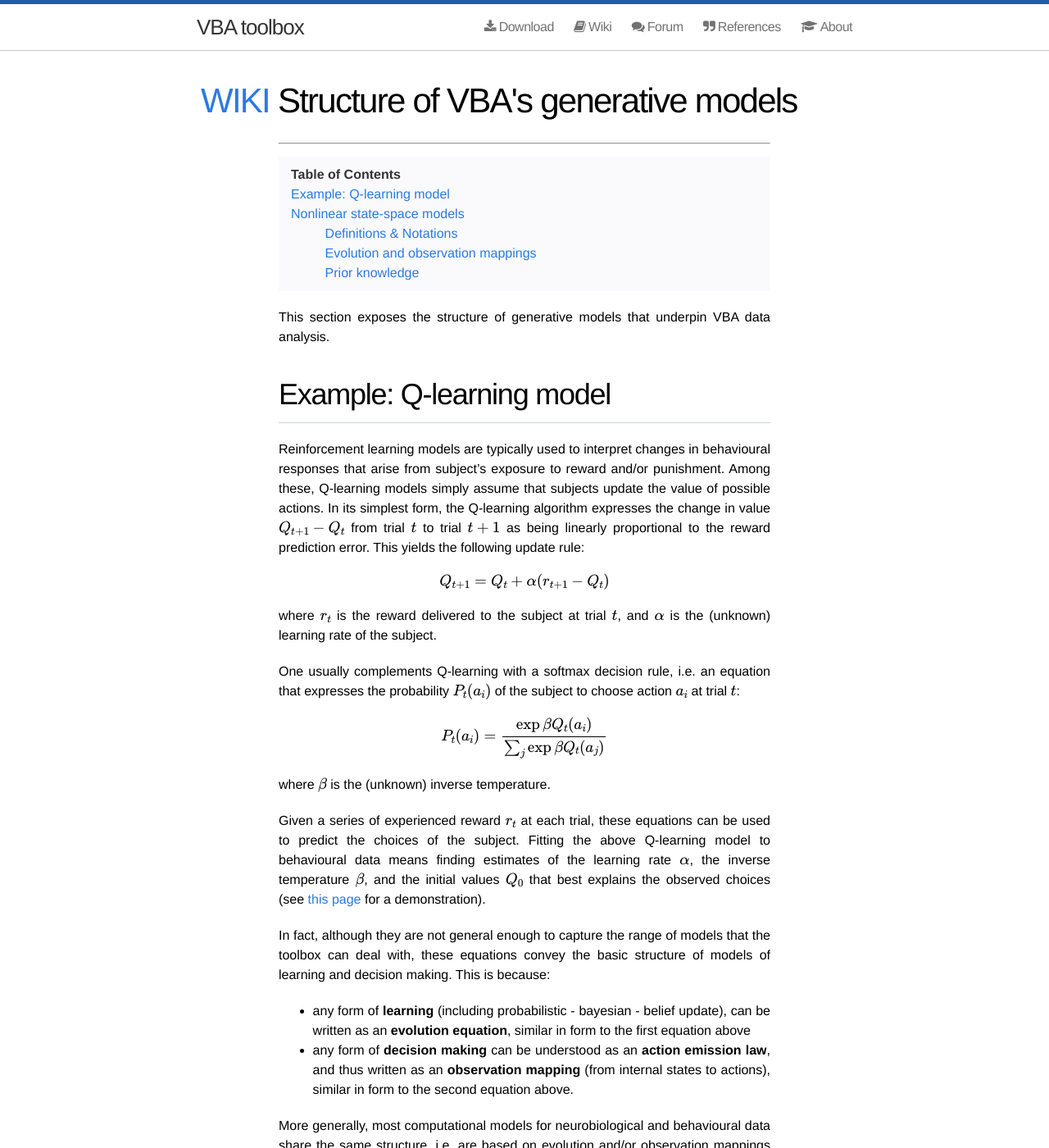
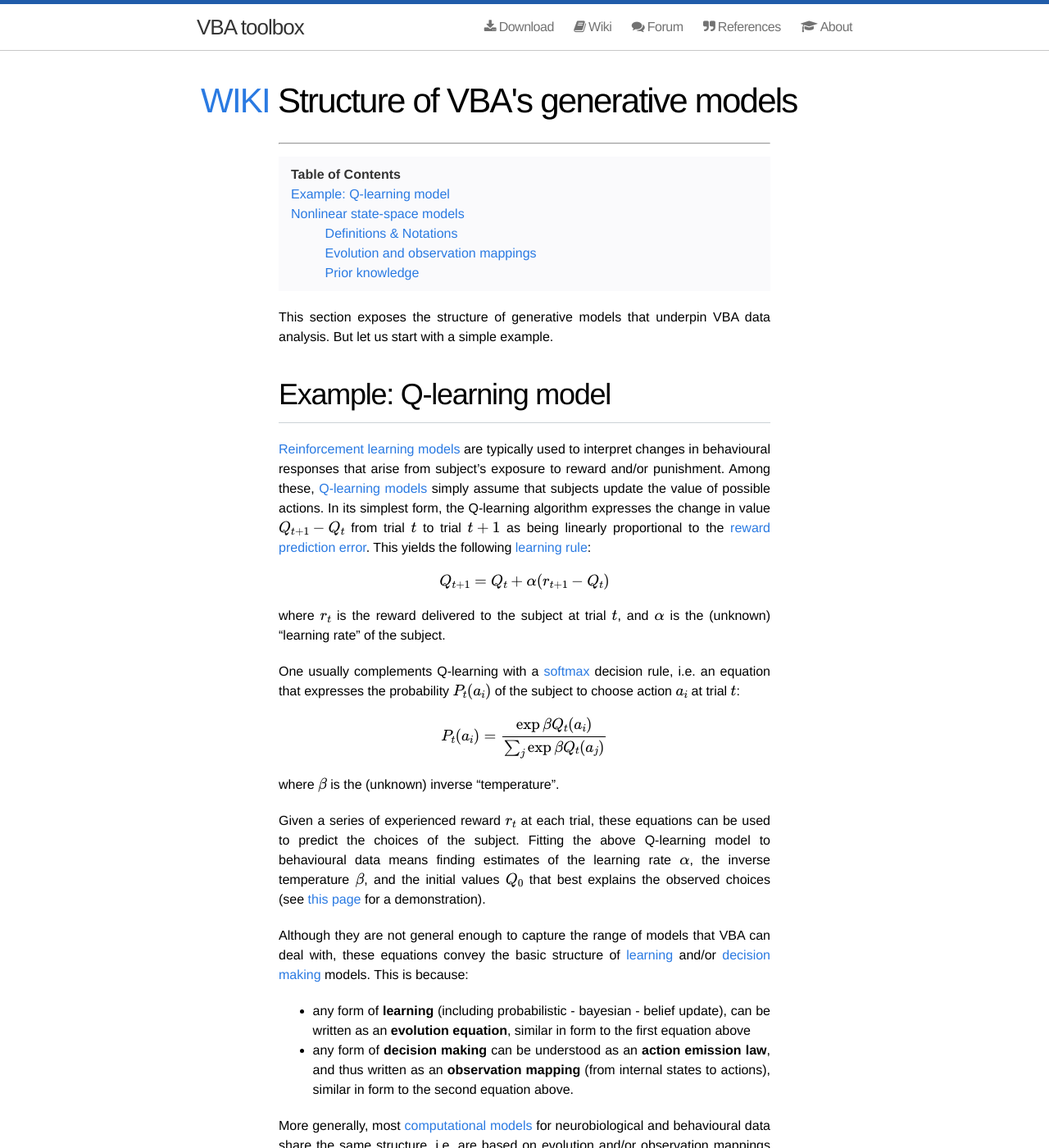
Before and after one commit to MBB-team/VBA-toolbox, a Jekyll site: the page built from _wiki/Structure-of-VBA's-generative-model.md, in a window 1280 px wide and 1400 px high. Shown: the whole window at 82% size. Built offline with Jekyll 4.4.1, drawn with Linux system fonts in a browser that asks for light colours; nearby versions of some CDN libraries; formulas are drawn with MathJax 3; some of the changed text lies outside the part shown.

Commit message:
Update Structure-of-VBA's-generative-model.md

```diff
--- a/_wiki/Structure-of-VBA's-generative-model.md
+++ b/_wiki/Structure-of-VBA's-generative-model.md
@@ -4,36 +4,36 @@
 * Will be replaced with the ToC, excluding the "Contents" header
 {:toc}
 
-This section exposes the structure of generative models that underpin VBA data analysis.
+This section exposes the structure of generative models that underpin VBA data analysis. But let us start with a simple example.
 
 # Example: Q-learning model
 
-Reinforcement learning models are typically used to interpret changes in behavioural responses that arise from subject's exposure to reward and/or punishment. Among these, Q-learning models simply assume that subjects update the value of possible actions. In its simplest form, the Q-learning algorithm expresses the change in value $$Q_{t+1}-Q_t$$ from trial $$t$$ to trial $$t+1$$ as being linearly proportional to the reward prediction error. This yields the following update rule:
+[Reinforcement learning models](https://en.wikipedia.org/wiki/Reinforcement_learning) are typically used to interpret changes in behavioural responses that arise from subject's exposure to reward and/or punishment. Among these, [Q-learning models](https://en.wikipedia.org/wiki/Q-learning) simply assume that subjects update the value of possible actions. In its simplest form, the Q-learning algorithm expresses the change in value $$Q_{t+1}-Q_t$$ from trial $$t$$ to trial $$t+1$$ as being linearly proportional to the [reward prediction error]((http://www.scholarpedia.org/article/Reward_signals)). This yields the following [learning rule](https://en.wikipedia.org/wiki/Learning_rule):
 
 $$Q_{t+1} = Q_t + \alpha (r_{t+1}-Q_t)$$
 
-where $$r_t$$ is the reward delivered to the subject at trial $$t$$, and $$\alpha$$ is the (unknown) learning rate of the subject.
+where $$r_t$$ is the reward delivered to the subject at trial $$t$$, and $$\alpha$$ is the (unknown) "learning rate" of the subject.
 
-One usually complements Q-learning with a softmax decision rule, i.e. an equation that expresses the probability $$P_t(a_i)$$ of the subject to choose action $$a_{i}$$ at trial $$t%.$$:
+One usually complements Q-learning with a [softmax](https://en.wikipedia.org/wiki/Softmax_function) decision rule, i.e. an equation that expresses the probability $$P_t(a_i)$$ of the subject to choose action $$a_{i}$$ at trial $$t%.$$:
 
 
 $$P_t(a_i) = \frac{\exp \beta Q_t(a_i)}{\sum_j \exp \beta Q_t(a_j)}$$
 
-where $$\beta$$ is the (unknown) inverse temperature.
+where $$\beta$$ is the (unknown) inverse "temperature".
 
 
 Given a series of experienced reward $$r_{t}$$ at each trial, these equations can be used to predict the choices of the subject. Fitting the above Q-learning model to behavioural data means finding estimates of the learning rate $$\alpha$$, the inverse temperature $$\beta$$, and the initial values $$Q_{0}$$ that best explains the observed choices (see [this page]({{ site.baseurl }}/wiki/Fast-demo-Q-learning-model) for a demonstration).
 
-In fact, although they are not general enough to capture the range of models that the toolbox can deal with, these equations convey the basic structure of models of learning and decision making. This is because:
+Although they are not general enough to capture the range of models that VBA can deal with, these equations convey the basic structure of [learning](https://en.wikipedia.org/wiki/Learning) and/or [decision making](https://en.wikipedia.org/wiki/Decision-making) models. This is because:
 
 - any form of **learning** (including probabilistic - bayesian - belief update), can be written as an **evolution equation**, similar in form to the first equation above
 - any form of **decision making** can be understood as an **action emission law**, and thus written as an **observation mapping** (from internal states to actions), similar in form to the second equation above.
 
-More generally, most computational models for neurobiological and behavioural data share the same structure, i.e. are based on evolution and/or observation mappings that capture the response of relevant states (e.g. neural activity, beliefs and preferences, etc...) to experimentally controlled inputs. We will now describe the general structure of these models in more details.
+More generally, most [computational models](https://en.wikipedia.org/wiki/Computational_model) for neurobiological and behavioural data share the same structure, i.e. are based on evolution and/or observation mappings that capture the response of relevant "states" (e.g. neural activity, beliefs and preferences, etc...) to experimentally controlled inputs. We will now describe the general structure of these models in more details.
 
 # Nonlinear state-space models
 
-VBA deals with a very general class of generative models, namely: "nonlinear state-space models". These are reviewed below.
+VBA deals with a very general class of generative models, namely: "nonlinear [state-space models](https://en.wikipedia.org/wiki/State-space_representation)". These are reviewed below.
 
 ## Definitions & Notations
 
@@ -54,17 +54,17 @@
 
 - The evolution function $$f$$ describes how hidden states change from one time sample to the next:
 \\[x_{t+1}=f(x_t,u_t,\theta)+\eta_t\\]
-where $$\eta_t$$ is supposed to be iid Gaussian, with mean zero and precision (inverse variance) $$\alpha$$.  In the example above, the evolution function was given by the Q-learning equation, and the state noise precision was infinite (deterministic dynamics, i.e.: $$\eta \rightarrow 0$$).
+where $$\eta_t$$ are stochastic perturbations, which VBA supposes to be [i.i.d.](https://en.wikipedia.org/wiki/Independent_and_identically_distributed_random_variables) Gaussian, with mean zero and precision (inverse variance) $$\alpha$$.  In the example above, the evolution function was given by the Q-learning equation, and the state noise precision was infinite ([deterministic](https://en.wikipedia.org/wiki/Deterministic_system) dynamics, i.e.: $$\eta \rightarrow 0$$).
 
 - The observation mapping $$g$$ describes how observed data is generated from hidden states. When dealing with continuous data, the observation equation is given by:
 \\[y_t=g(x_t,u_t,\phi)+\epsilon_t\\]
-where $$\epsilon_t$$ is iid Gaussian, with mean zero and precision $$\sigma$$. In any case, the observation mapping $$g$$ specifies the data likelihood $$p(y_t|x_t,u_t,\phi,m)$$. In the example above, the likelihood of observed choices was given by the softmax mapping (categorical data).
+where $$\epsilon_t$$ are model residuals, which VBA supposes to be i.i.d. Gaussian, with mean zero and precision $$\sigma$$. In any case, the observation mapping $$g$$ specifies the data likelihood $$p(y_t|x_t,u_t,\phi,m)$$. In the example above, the likelihood of observed choices was given by the softmax mapping (categorical data).
 
 The following figure summarizes the model structure:
 
 ![]({{ site.baseurl }}/images/wiki/graph_models.png)
 
-The plate denotes repetitions over time or trials. Nodes represent variables. Gray nodes represent variables that are known by the experimenter (observed data and controlled inputs). White nodes represent unknown variables (hidden states and parameters of the model). Arrows represent causal dependencies between the variables.
+The plate denotes repetitions over time or trials. Nodes represent model variables. Gray nodes represent variables that are known by the experimenter (observed data and controlled inputs). White nodes represent unknown variables (hidden states and parameters of the model). Arrows represent causal dependencies between the variables.
 
 One may have to deal with deterministic systems ($$\eta=0$$). In this case, the trajectory of hidden states $$x$$ through time is entirely determined by inputs $$u$$, evolution parameters $$\theta$$ and initial conditions $$x_0$$.
 
```
